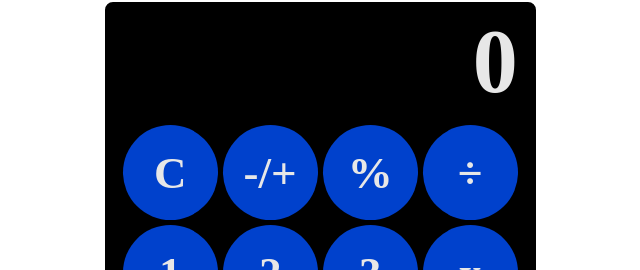
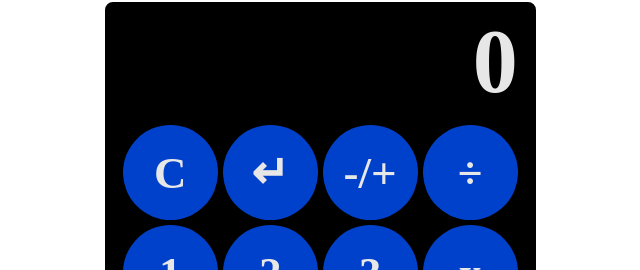
Before and after one commit to curatedcode/calculator, a plain HTML site: page index.html in a window 1280 px wide. Shown: the part 80-350 px from the top of the page, 315-955 px from the left. Drawn offline with Linux system fonts and the light colour scheme; a web font is replaced by a local one.

Commit message:
added undo button to html and moved pos/neg to the right

```diff
--- a/index.html
+++ b/index.html
@@ -13,8 +13,8 @@
         <div id="display"></div>
         <div id="clear-row">
             <div id="clear" class="top-row">C</div>
+            <div id="undo" class="top-row">&crarr;</div>
             <div id="pos-neg" class="top-row">-/+</div>
-            <div id="percent" class="top-row">%</div>
             <div id="op-Divide" class="top-row">&divide;</div>
         </div>
         <div id="main-box">
```
